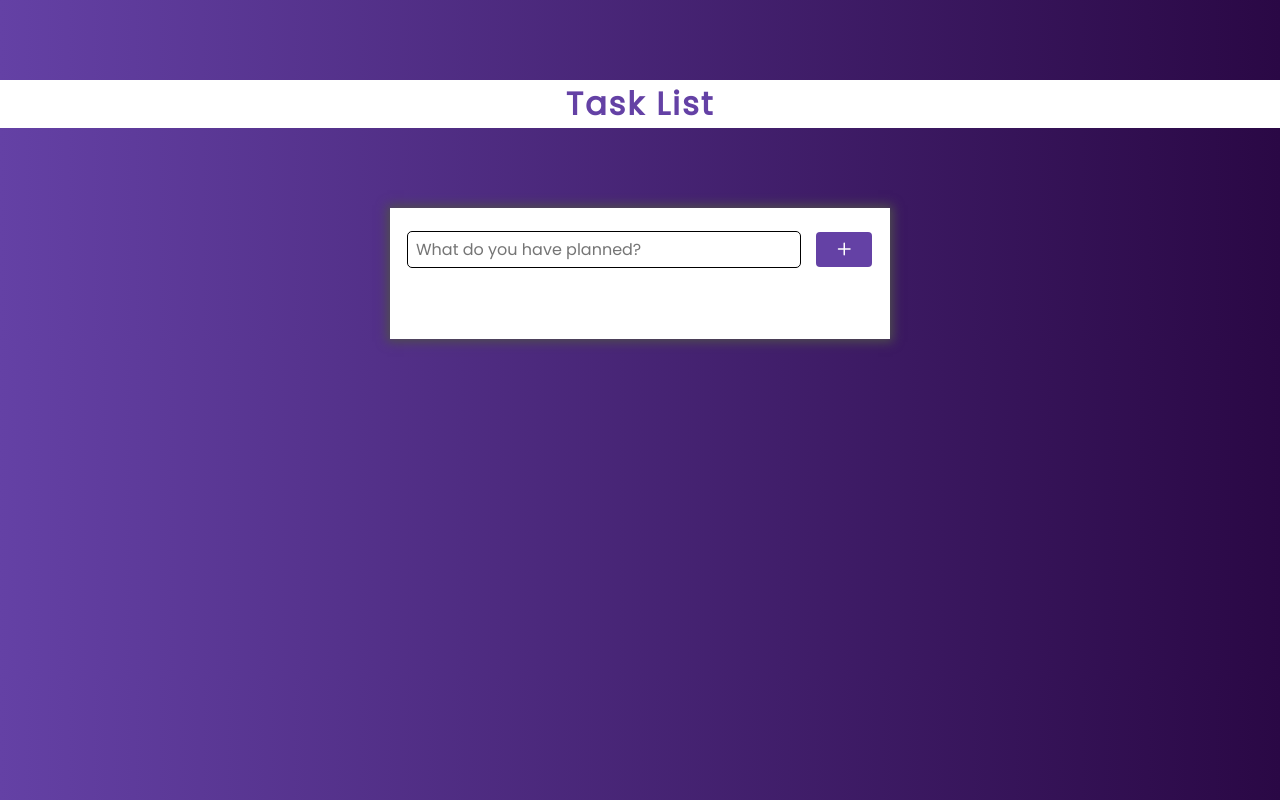
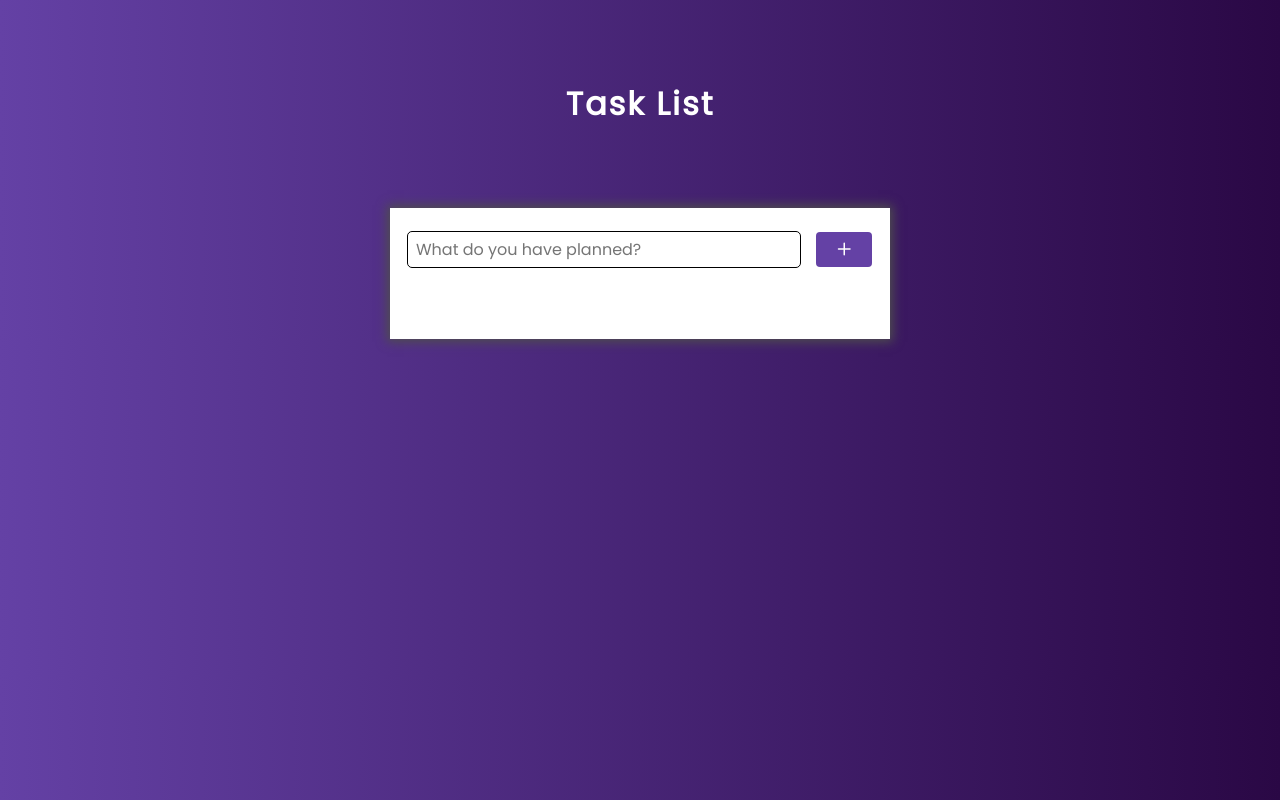
Before and after one commit to Rohit-Juyal/Projects, a plain HTML site: page To Do List/index.html in a window 1280 px wide. Drawn offline with Linux system fonts and the light colour scheme.

Commit message:
updated css

```diff
--- a/To Do List/style.css
+++ b/To Do List/style.css
@@ -15,12 +15,18 @@ body {
 }
 
 h1 {
-    background-color: #fff;
+    /* background-color: #fff; */
     width: 100%;
     margin: 5rem 0;
     text-align: center;
-    color:#6441a5;
+    color: white;
     letter-spacing: 2px;
+    transition: all .6s ease-in-out;
+}
+
+h1:hover {
+    background-color: white;
+    color:#6441a5
 }
 
 .container {
@@ -52,7 +58,7 @@ h1 {
     font-size: 1rem;
 }
 
-#new-task-input:focus{
+#new-task-input:focus {
     outline: 2px solid #6441a5;
 }
 
@@ -72,6 +78,7 @@ button:hover {
     transition: transform .3s ease-in-out;
     background-color: rgb(70, 13, 117);
 }
+
 button:active {
     background-color: #2a0845;
 }
@@ -80,7 +87,7 @@ button:active {
     display: flex;
     flex-direction: column;
     justify-content: center;
-    align-items:center;
+    align-items: center;
 }
 
 
@@ -90,11 +97,12 @@ button:active {
     align-items: center;
     position: relative;
 }
-.content input{
+
+.content input {
     width: 29rem;
     padding: .6rem 8.5rem .6rem .6rem;
     border: none;
-   border-radius:4px;
+    border-radius: 4px;
     background-color: rgba(202, 199, 199, 0.386);
     margin-top: .5rem;
     outline: none;
@@ -115,9 +123,11 @@ button:active {
     font-size: .8rem;
     letter-spacing: 1.5px;
 }
+
 .actions button.delete:hover {
     background-color: rgba(217, 23, 23, 0.77);
 }
+
 .actions button.delete:active {
     background-color: rgb(200, 8, 8);
 }
```
Lines whose indentation alone changed are shown as unchanged.
